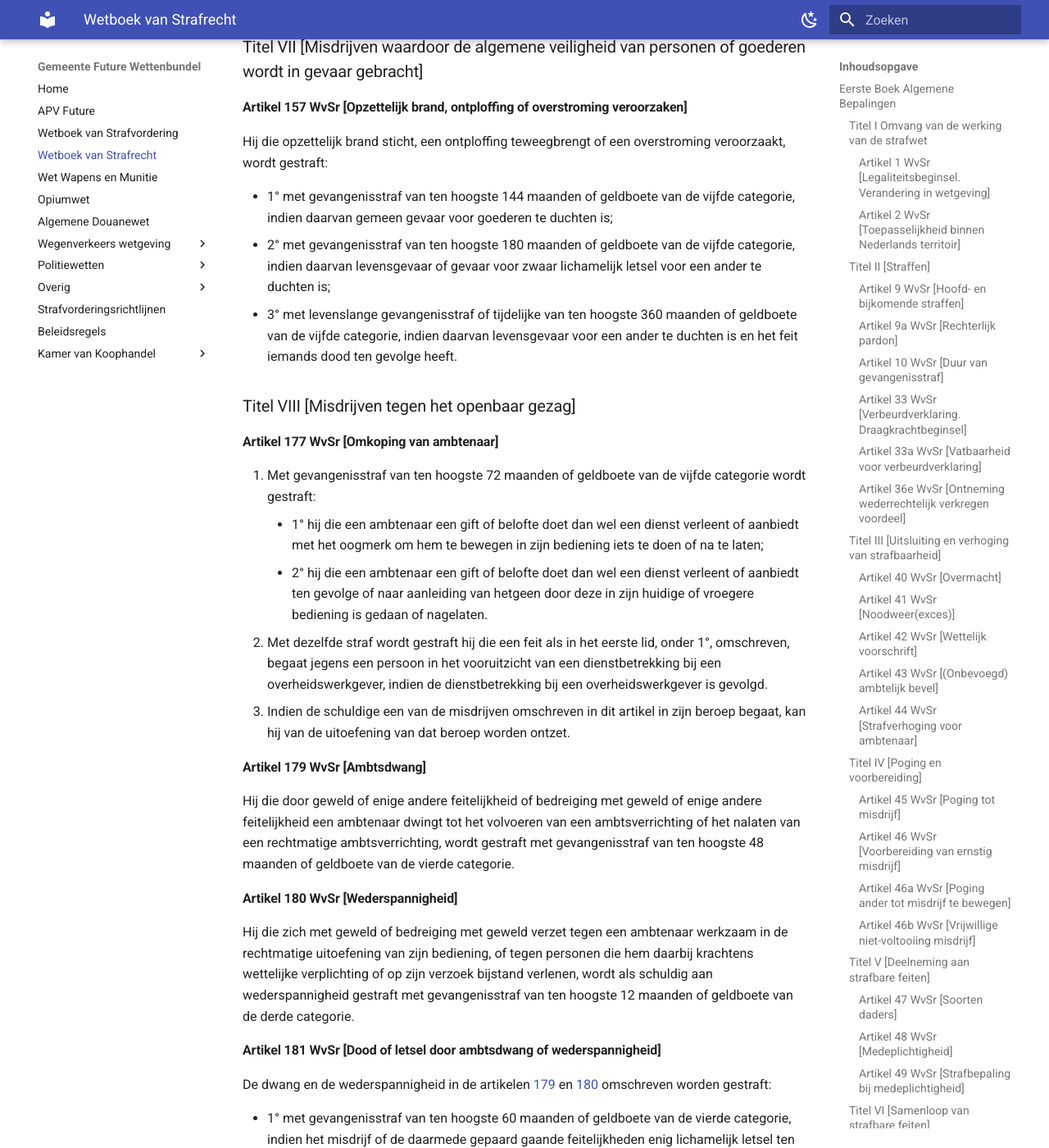
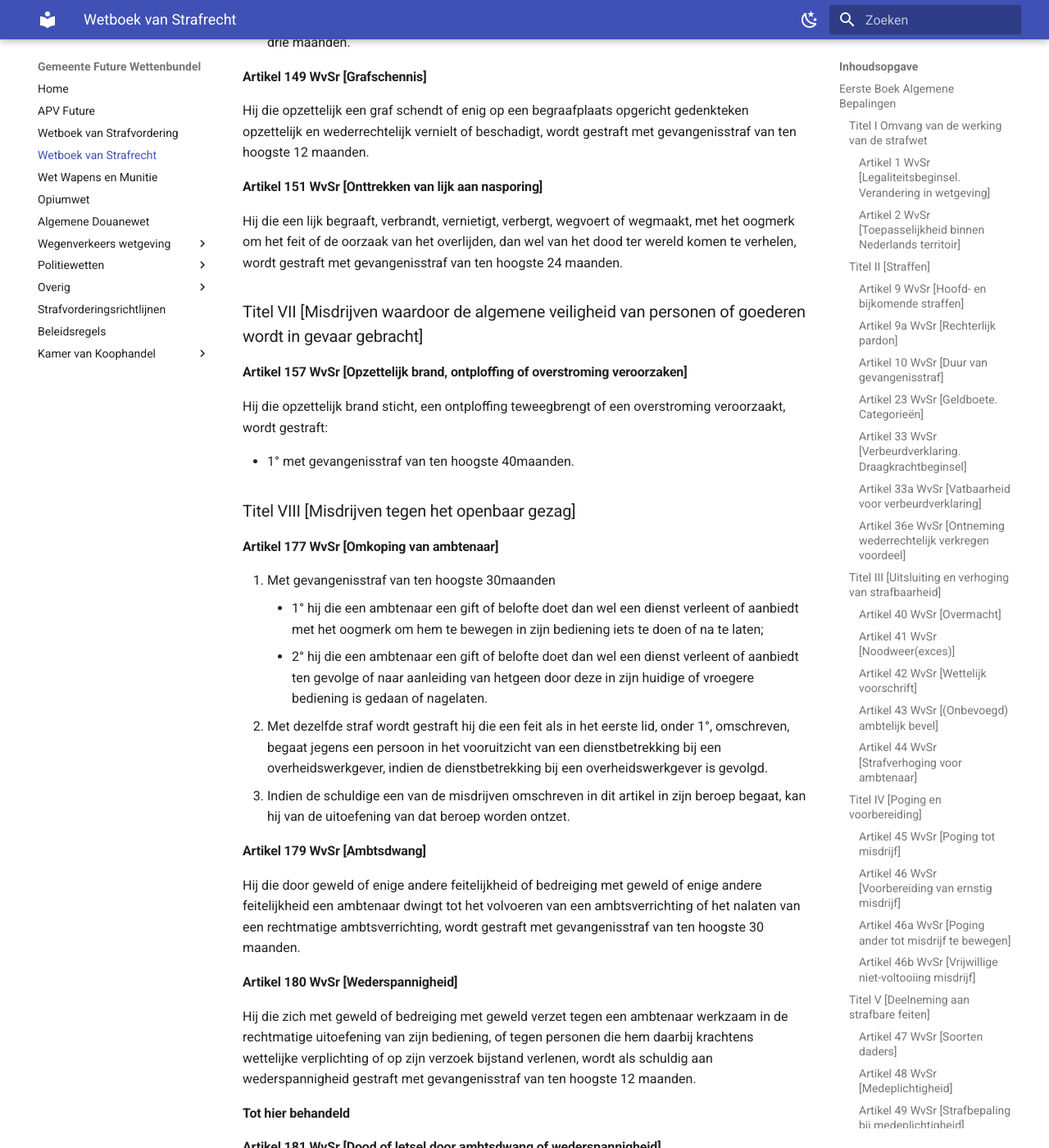
Before and after one commit to EnriqueFernandez20/FutureRP-Wettenbundel, an MkDocs documentation site: the page built from docs/wetboek-van-strafrecht.md, in a window 1280 px wide and 1400 px high, scrolled down 9734 px. Shown: the whole window at 82% size. Built offline with MkDocs 1.6.1 and Material for MkDocs 9.7.7, drawn with Linux system fonts in a browser that asks for light colours; some of the changed text lies outside the part shown.

Commit message:
Update wetboek-van-strafrecht.md

```diff
--- a/docs/wetboek-van-strafrecht.md
+++ b/docs/wetboek-van-strafrecht.md
@@ -41,6 +41,21 @@
 1. De gevangenisstraf is tijdelijk.
 2. De duur van de tijdelijke gevangenisstraf is ten minste 5 maanden en ten hoogste 240 maanden.
 3. Zij kan in geen geval de tijd van 240 maanden te boven gaan.
+
+#### Artikel 23 WvSr [Geldboete. Categorieën]
+Hij die tot een geldboete is veroordeeld, betaalt het vastgestelde bedrag binnen de door Onze Minister van Justitie en Veiligheid te stellen termijn aan de staat
+Het bedrag van de geldboete is ten minste € 10.
+De geldboete die voor een strafbaar feit ten hoogste kan worden opgelegd, is gelijk aan het bedrag van de categorie die voor dat feit is bepaald.
+Er zijn Zeven categorieën:
+de eerste categorie, € 450;
+de tweede categorie, € 4.500;
+de derde categorie, € 9.000;
+de vierde categorie, € 15.000;
+de vijfde categorie, € 90.000;
+de zesde categorie, € 300.000;
+de zevende categorie, € 900.000;
+Voor een overtreding, onderscheidenlijk een misdrijf, waarop geen geldboete is gesteld, kan een geldboete worden opgelegd tot ten hoogste het bedrag van de eerste, onderscheidenlijk de vierde categorie.
+Voor een overtreding, onderscheidenlijk een misdrijf, waarop een geldboete is gesteld, maar waarvoor geen boetecategorie is bepaald, kan een geldboete worden opgelegd tot ten hoogste het bedrag van de eerste, onderscheidenlijk de vierde categorie, indien dit bedrag hoger is dan het bedrag van de op het betrokken strafbare feit gestelde geldboete.
 
 #### Artikel 33 WvSr [Verbeurdverklaring. Draagkrachtbeginsel]
 
@@ -261,13 +276,9 @@
 
 Hij die opzettelijk een graf schendt of enig op een begraafplaats opgericht gedenkteken opzettelijk en wederrechtelijk vernielt of beschadigt, wordt gestraft met gevangenisstraf van ten hoogste 12 maanden.
 
-
-tot hier behandeld
-
-
 #### Artikel 151 WvSr [Onttrekken van lijk aan nasporing]
 
-Hij die een lijk begraaft, verbrandt, vernietigt, verbergt, wegvoert of wegmaakt, met het oogmerk om het feit of de oorzaak van het overlijden, dan wel van het dood ter wereld komen te verhelen, wordt gestraft met gevangenisstraf van ten hoogste 24 maanden of geldboete van de vierde categorie.
+Hij die een lijk begraaft, verbrandt, vernietigt, verbergt, wegvoert of wegmaakt, met het oogmerk om het feit of de oorzaak van het overlijden, dan wel van het dood ter wereld komen te verhelen, wordt gestraft met gevangenisstraf van ten hoogste 24 maanden.
 
 ### Titel VII [Misdrijven waardoor de algemene veiligheid van personen of goederen wordt in gevaar gebracht]
 
@@ -275,15 +286,13 @@
 
 Hij die opzettelijk brand sticht, een ontploffing teweegbrengt of een overstroming veroorzaakt, wordt gestraft:
 
--   1° met gevangenisstraf van ten hoogste 144 maanden of geldboete van de vijfde categorie, indien daarvan gemeen gevaar voor goederen te duchten is;
--   2° met gevangenisstraf van ten hoogste 180 maanden of geldboete van de vijfde categorie, indien daarvan levensgevaar of gevaar voor zwaar lichamelijk letsel voor een ander te duchten is;
--   3° met levenslange gevangenisstraf of tijdelijke van ten hoogste 360 maanden of geldboete van de vijfde categorie, indien daarvan levensgevaar voor een ander te duchten is en het feit iemands dood ten gevolge heeft.
+-   1° met gevangenisstraf van ten hoogste 40maanden.
 
 ### Titel VIII [Misdrijven tegen het openbaar gezag]
 
 #### Artikel 177 WvSr [Omkoping van ambtenaar]
 
-1. Met gevangenisstraf van ten hoogste 72 maanden of geldboete van de vijfde categorie wordt gestraft:
+1. Met gevangenisstraf van ten hoogste 30maanden
     - 1° hij die een ambtenaar een gift of belofte doet dan wel een dienst verleent of aanbiedt met het oogmerk om hem te bewegen in zijn bediening iets te doen of na te laten;
     - 2° hij die een ambtenaar een gift of belofte doet dan wel een dienst verleent of aanbiedt ten gevolge of naar aanleiding van hetgeen door deze in zijn huidige of vroegere bediening is gedaan of nagelaten.
 2. Met dezelfde straf wordt gestraft hij die een feit als in het eerste lid, onder 1°, omschreven, begaat jegens een persoon in het vooruitzicht van een dienstbetrekking bij een overheidswerkgever, indien de dienstbetrekking bij een overheidswerkgever is gevolgd.
@@ -291,11 +300,15 @@
 
 #### Artikel 179 WvSr [Ambtsdwang]
 
-Hij die door geweld of enige andere feitelijkheid of bedreiging met geweld of enige andere feitelijkheid een ambtenaar dwingt tot het volvoeren van een ambtsverrichting of het nalaten van een rechtmatige ambtsverrichting, wordt gestraft met gevangenisstraf van ten hoogste 48 maanden of geldboete van de vierde categorie.
+Hij die door geweld of enige andere feitelijkheid of bedreiging met geweld of enige andere feitelijkheid een ambtenaar dwingt tot het volvoeren van een ambtsverrichting of het nalaten van een rechtmatige ambtsverrichting, wordt gestraft met gevangenisstraf van ten hoogste 30 maanden.
 
 #### Artikel 180 WvSr [Wederspannigheid]
 
-Hij die zich met geweld of bedreiging met geweld verzet tegen een ambtenaar werkzaam in de rechtmatige uitoefening van zijn bediening, of tegen personen die hem daarbij krachtens wettelijke verplichting of op zijn verzoek bijstand verlenen, wordt als schuldig aan wederspannigheid gestraft met gevangenisstraf van ten hoogste 12 maanden of geldboete van de derde categorie.
+Hij die zich met geweld of bedreiging met geweld verzet tegen een ambtenaar werkzaam in de rechtmatige uitoefening van zijn bediening, of tegen personen die hem daarbij krachtens wettelijke verplichting of op zijn verzoek bijstand verlenen, wordt als schuldig aan wederspannigheid gestraft met gevangenisstraf van ten hoogste 12 maanden.
+
+
+#### Tot hier behandeld
+
 
 #### Artikel 181 WvSr [Dood of letsel door ambtsdwang of wederspannigheid]
 
```
